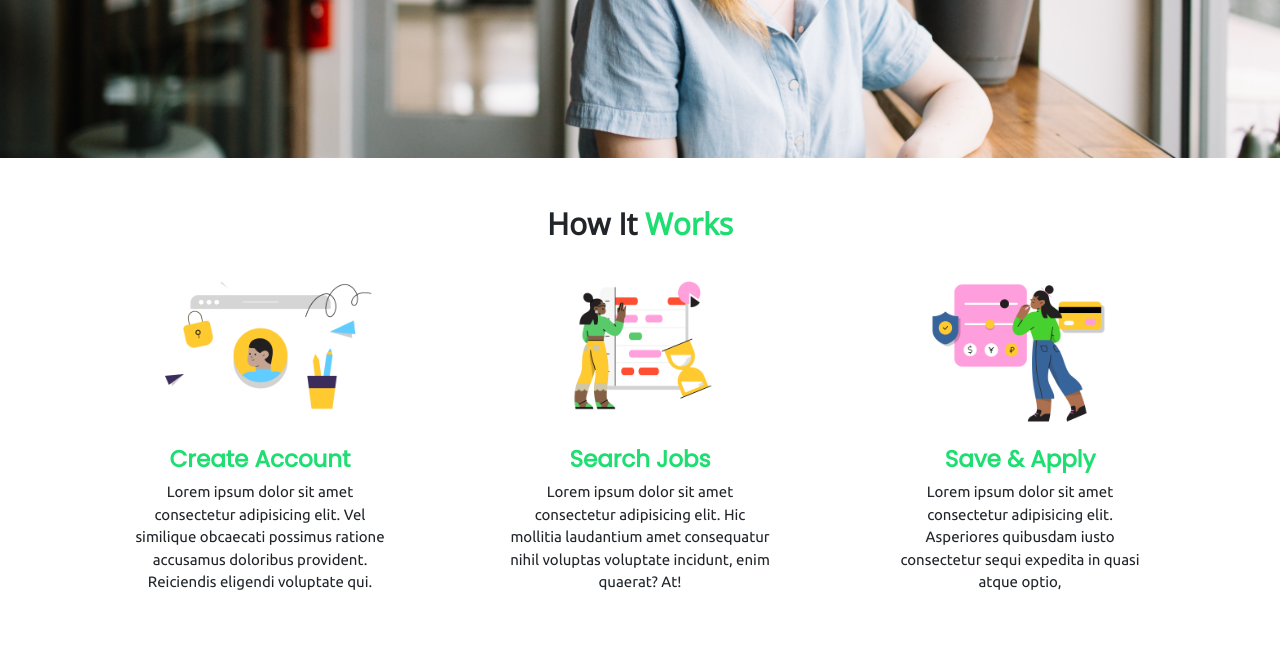
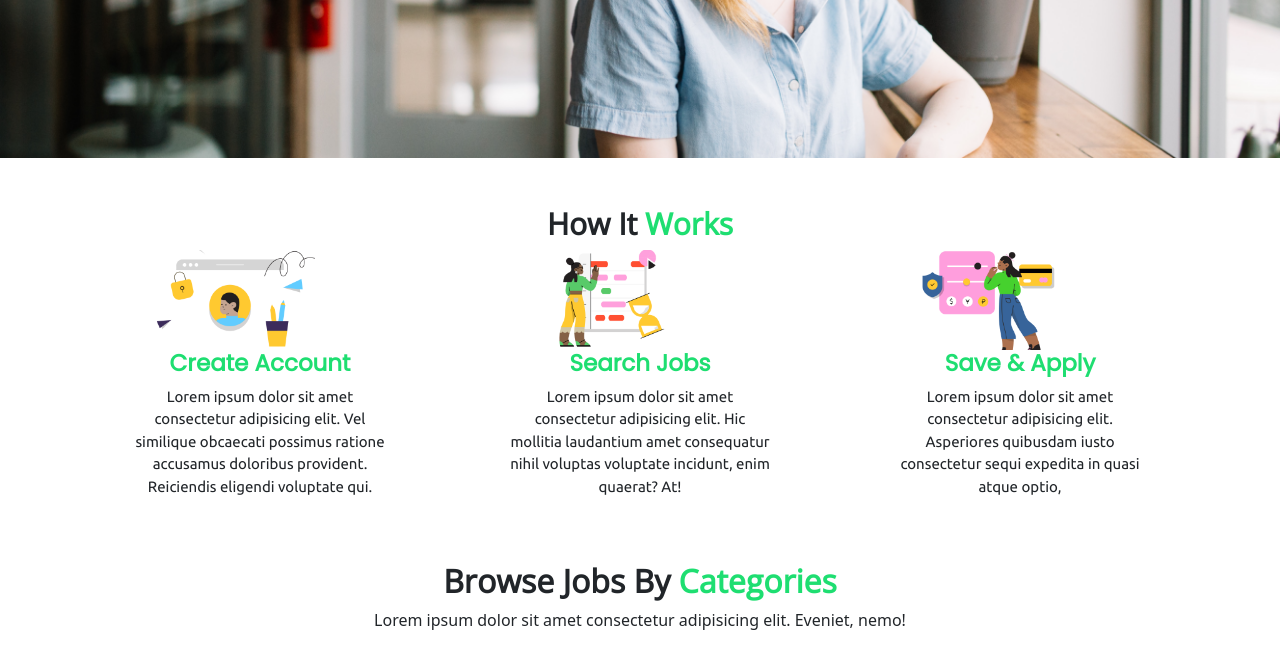
Before and after one commit to Devsantoshkumar/LocalJobConnect, a PHP site: the page made by private/view/home.view.php in a window 1280 px wide. Shown: the part 442-1098 px from the top of the page. Run offline with PHP 8.4, Linux system fonts and the light colour scheme; the template is opened without the code that fills it, so the values that code supplies are empty; some libraries are stand-ins or nearby versions.

Commit message:
final done

```diff
--- a/assets/css/style.css
+++ b/assets/css/style.css
@@ -40,6 +40,16 @@
     font-weight: bold;
     font-family: var(--opensans-font-family);
     font-size: 30px;
+}
+
+.work-process-img{
+    width: 200px;
+    height: 100px;
+}
+.work-process-img img{
+    height: 100%;
+    width: 100%;
+    object-fit: cover;
 }
 
 .work-process-text h5 {
@@ -108,8 +118,8 @@
 }
 
 .owl-theme .owl-nav [class*=owl-]:hover {
-    background-color: #ffff;
-    color: #000;
+    background-color: var(--white-color);
+    color: var(--black-color);
 }
 
 .owl-dots {
--- a/private/view/home.view.php
+++ b/private/view/home.view.php
@@ -38,21 +38,27 @@ $this->view("includes/navbar");
             </div>
             <div class="row mb-3">
                 <div class="offeset-md-1 col-md-3 work-process-text m-auto">
-                    <img src="assets\image\create account.png" class="w-100" alt="image">
+                    <div class="work-process-img m-lg-0 m-auto">
+                        <img src="assets\image\create account.png" alt="image">
+                    </div>
                     <h5 class="text-center">Create Account</h5>
                     <p class="text-center">Lorem ipsum dolor sit amet consectetur adipisicing elit. Vel similique
                         obcaecati possimus ratione
                         accusamus doloribus provident. Reiciendis eligendi voluptate qui.</p>
                 </div>
                 <div class="offeset-md-1 col-md-3 m-auto work-process-text">
-                    <img src="assets\image\search job.png" alt="image" class="w-100">
+                    <div class="work-process-img m-lg-0 m-auto">
+                        <img src="assets\image\search job.png" alt="image">
+                    </div>
                     <h5 class="text-center">Search Jobs</h5>
                     <p class="text-center">Lorem ipsum dolor sit amet consectetur adipisicing elit. Hic mollitia
                         laudantium amet consequatur
                         nihil voluptas voluptate incidunt, enim quaerat? At!</p>
                 </div>
                 <div class="offeset-md-1 col-md-3 m-auto work-process-text">
-                    <img src="assets\image\sava & appy.png" class="w-100" alt="image">
+                    <div class="work-process-img m-lg-0 m-auto">
+                        <img src="assets\image\sava & appy.png" alt="image">
+                    </div>
                     <h5 class="text-center">Save & Apply</h5>
                     <p class="text-center">Lorem ipsum dolor sit amet consectetur adipisicing elit. Asperiores quibusdam
                         iusto consectetur
```
